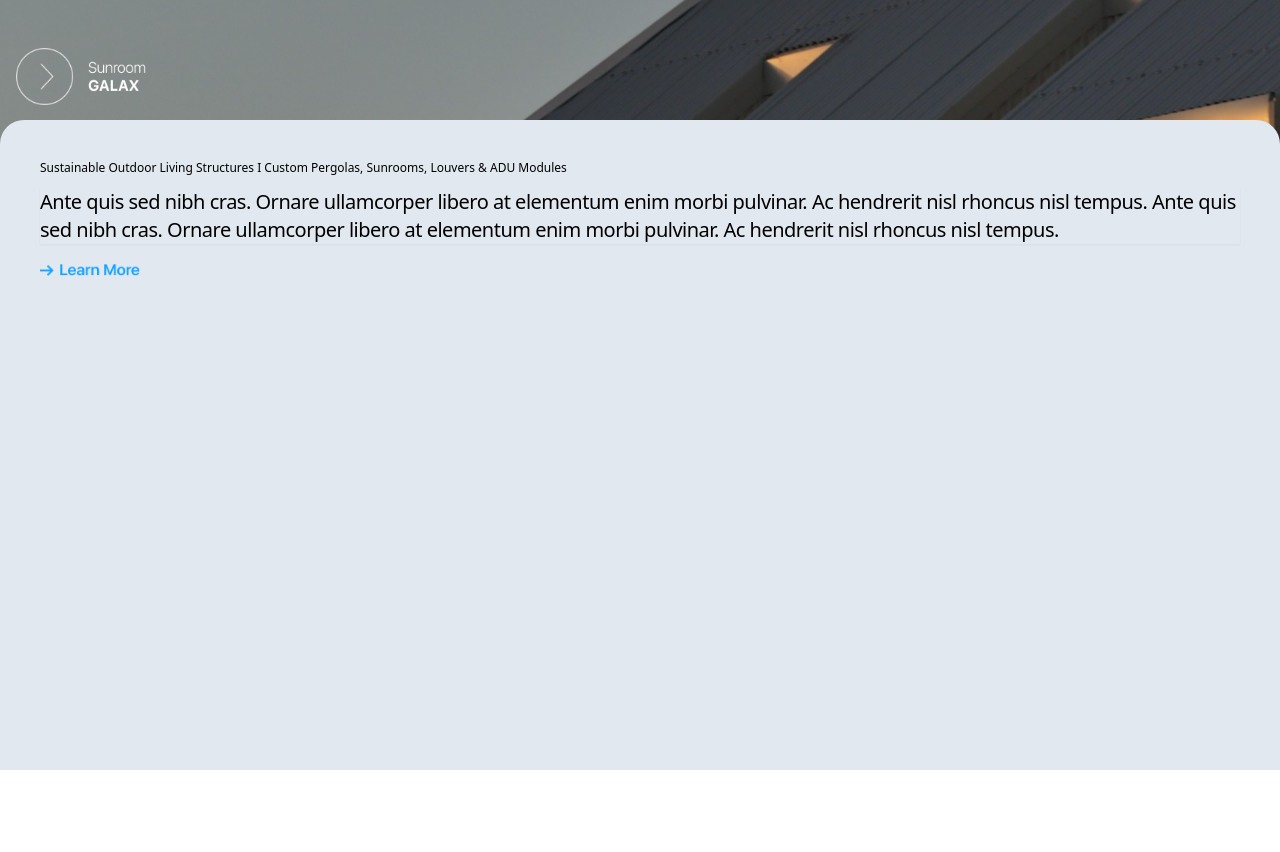
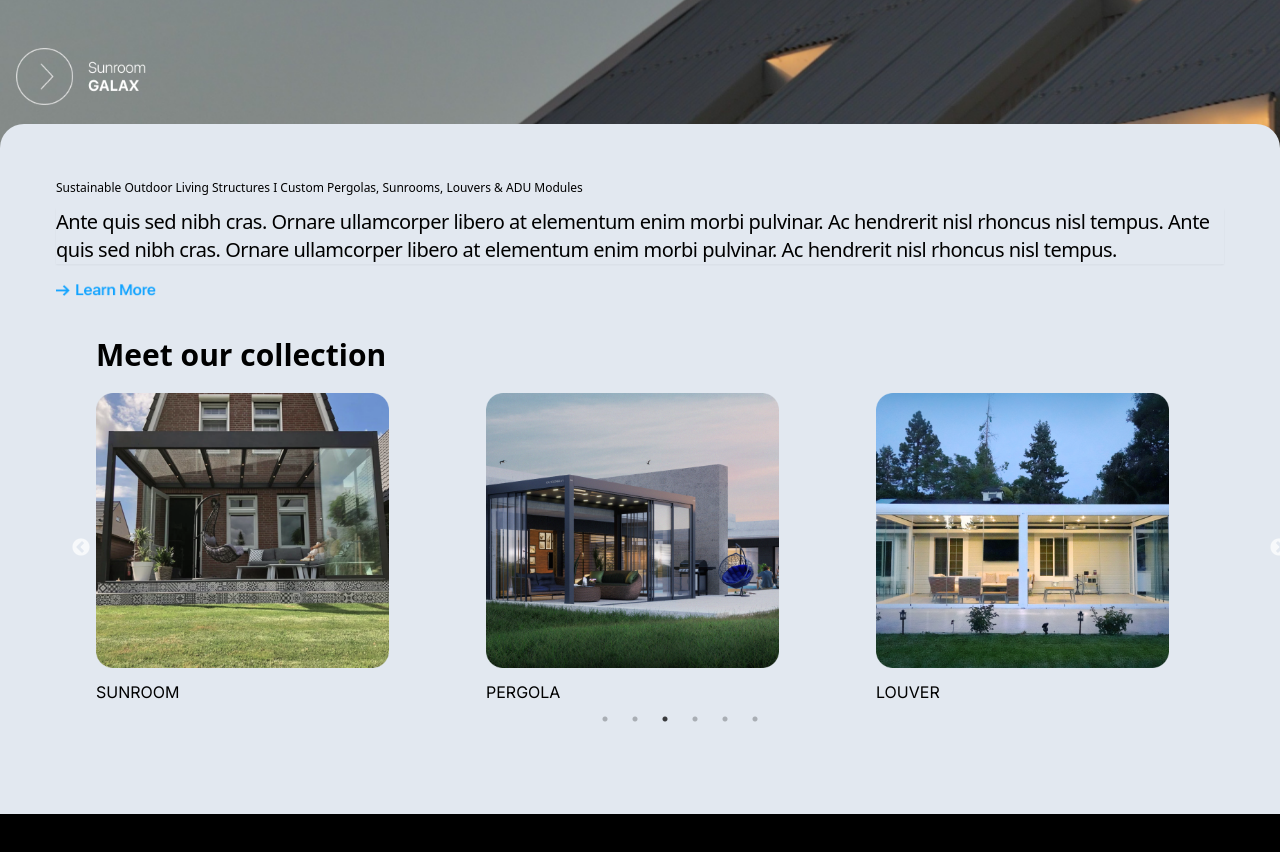
Before and after one commit to AydanJavadzade/sunroom, a Next.js app: page / in a window 1280 px wide. Shown: the part 480-1332 px from the top of the page. Before the commit the page ends 1250 px from the top, so only its background shows below. Built offline with nearby package versions, Linux system fonts and the light colour scheme.

Commit message:
add changes

```diff
--- a/package.json
+++ b/package.json
@@ -12,7 +12,9 @@
     "next": "14.2.6",
     "react": "^18",
     "react-dom": "^18",
-    "react-icons": "^5.3.0"
+    "react-icons": "^5.3.0",
+    "react-slick": "^0.30.2",
+    "slick-carousel": "^1.8.1"
   },
   "devDependencies": {
     "@types/node": "^20",
--- a/src/app/globals.css
+++ b/src/app/globals.css
@@ -1,3 +1,19 @@
 @tailwind base;
 @tailwind components;
 @tailwind utilities;
+
+.slick-slide img {
+    width: 100%;
+    height: auto;
+  }
+
+   .slick-slide>div{
+    margin: 0 auto;
+   }
+
+   .slick-slide>div:nth-child(1){
+    margin-left: 0;
+   }
+   .slick-list{
+    margin-right:-30px;
+   }
--- a/src/app/layout.tsx
+++ b/src/app/layout.tsx
@@ -8,6 +8,7 @@ import Footer from "@/components/footer";
 import MainNavbar from "@/components/mainNavbar";
 import { usePathname } from "next/navigation";
 import ClientNavbar from "@/components/clientNavbar";
+import ClientFooter from "@/components/clientFooter";
 
 const inter = Inter({ subsets: ["latin"] });
 
@@ -27,7 +28,7 @@ export default function RootLayout({
       <body className={inter.className}>
         <ClientNavbar/>
         {children}
-        <Footer />
+       <ClientFooter/>
       </body>
     </html>
   );
--- a/src/app/page.tsx
+++ b/src/app/page.tsx
@@ -1,10 +1,12 @@
- // import MainNavbar from "@/components/mainNavbar";
-import CollectionSlider from "@/components/collectionSlider";
-import Footer from "@/components/footer";
+// import MainNavbar from "@/components/mainNavbar";
+// import Footer from "@/components/footer";
 import MainNavbar from "@/components/mainNavbar";
-import Slider from "@/components/sliding";
+import DynamicSlides from "@/components/slider";
 import Image from "next/image";
 import Link from "next/link";
+import 'slick-carousel/slick/slick.css';
+import 'slick-carousel/slick/slick-theme.css';
+import Footer from "@/components/footer";
 
 export default function Home() {
   return (
@@ -13,7 +15,7 @@ export default function Home() {
       <main className=" ">
         {/* 1ci hisse */}
 
-        <header className='relative w-full min-h-[700px] bg-[url(/fon.png)] bg-cover bg--no repeat' >
+        <header className='relative w-full h-[700px] bg-[url(/fon.png)] bg-cover bg--no repeat' >
           <MainNavbar />
           <div className="w-full md:w-2/3 h-56 text-white  ml-5 my-24">
             <h1 className="text-6xl font-sans font-semibold">Live Sustainable </h1>
@@ -36,20 +38,23 @@ export default function Home() {
           </Link>
 
         </header>
+
         {/* 2ci hisse */}
-        <div className=" absolute left-0 top-[600px] w-full h-[650px] p-10 rounded-t-3xl bg-slate-200 flex flex-col gap-16">
-          <div className="  flex flex-col gap-3 h-1/4 ">
+        <div className=" absolute left-0 top-[600px] w-full h-[690px] p-14 rounded-t-3xl bg-slate-200 flex flex-col gap-4 mt-5 md:mt-1">
+          <div className="  flex flex-col gap-3 h-1/2 md:h-1/4 ">
             <span className=" font-sans text-xs">Sustainable Outdoor Living Structures I Custom Pergolas, Sunrooms, Louvers & ADU Modules</span>
-
             <p className=" text-xl font-sans tracking-tight text-left shadow-sm mb-2">Ante quis sed nibh cras. Ornare ullamcorper libero at elementum enim morbi pulvinar.
               Ac hendrerit nisl rhoncus nisl tempus. Ante quis sed nibh cras. Ornare ullamcorper
               libero at elementum enim morbi pulvinar. Ac hendrerit nisl rhoncus nisl tempus.
             </p>
             <Image src={"/LearnMore.png"} alt={""} width={100} height={30} />
           </div>
-        {/* <CollectionSlider/> */}
-        {/* <Slider/> */}
+          <DynamicSlides />
         </div>
+        <div>
+        <Footer />
+        </div>
+
 
       </main>
     </>
--- a/src/components/footer.tsx
+++ b/src/components/footer.tsx
@@ -1,8 +1,18 @@
+import Image from 'next/image'
 import React from 'react'
 
 const Footer = () => {
   return (
-    <div>Footer</div>
+    <footer className='h-[700px] w-[100%]  bg-black text-white '>
+      <div className='flex flex-col  h-1/3 justify-center items-center'>
+      <div className='w-[400px] h-[100px] mt-10'>
+        <Image  src={'/footerOutdoor.png'}  width={400} height={100} alt={''}/>
+        </div>
+        <span>Sustainable Outdoor Living Structures I Custom Pergolas, Sunrooms, Louvers & ADU Modules</span>
+      </div>
+
+
+    </footer>
   )
 }
 
```
Also changed, not shown: public/footerOutdoor.png (added), 1 other file (tests, documents, lock files or other folders).
